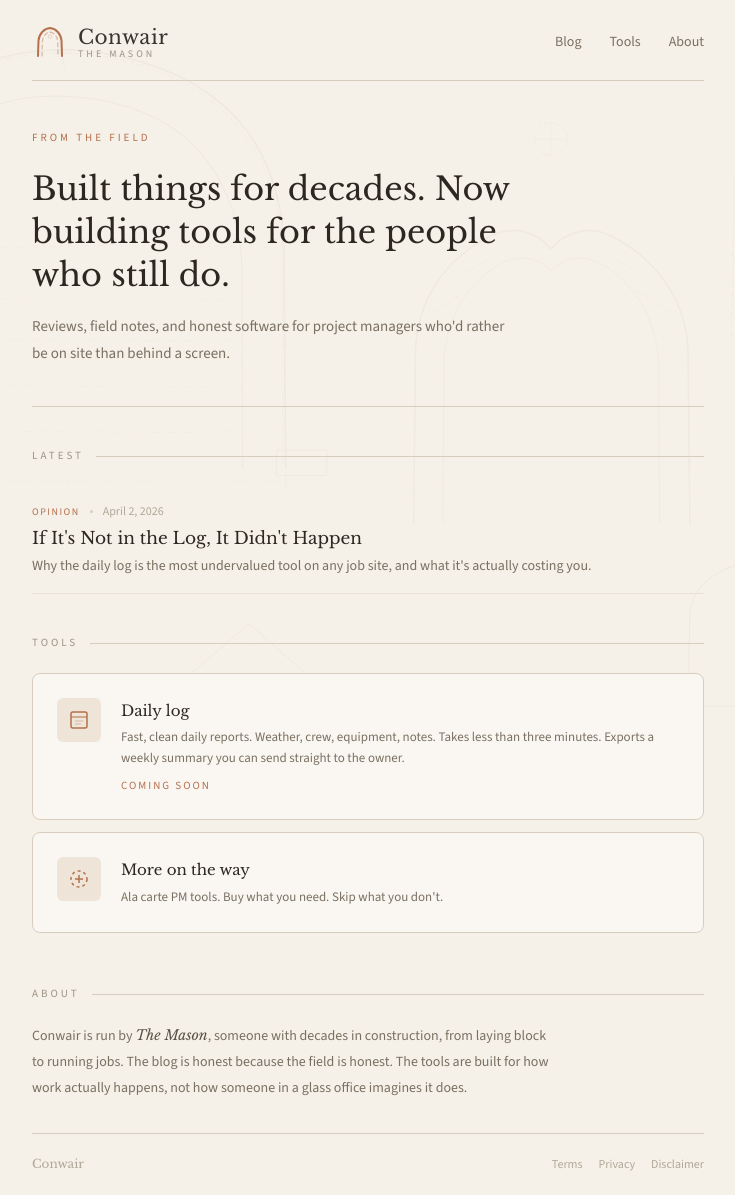
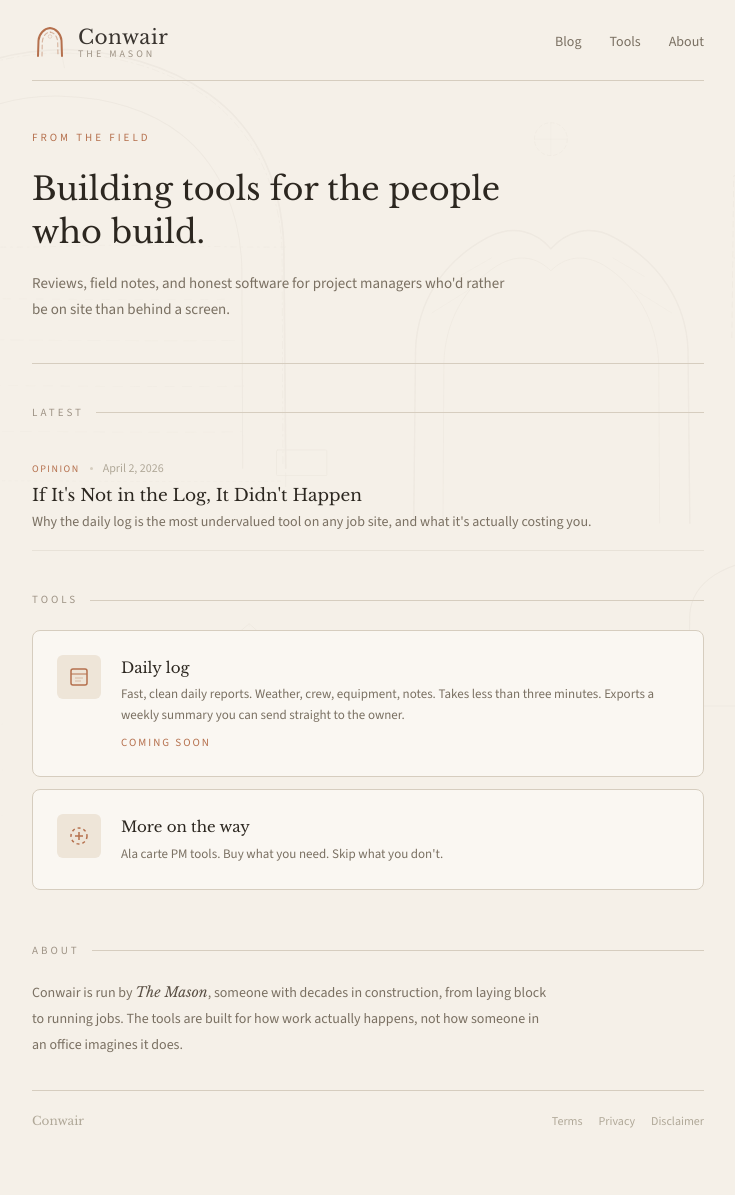
Before and after one commit to oldmanyellsathema/Conwair, a Jekyll site: the page built from index.md, in a window 1280 px wide. Shown: the whole page, without its empty margins (272-1007 px from the left). Built offline with Jekyll 4.4.1, drawn with Linux system fonts in a browser that asks for light colours; after the commit the page ends 1151 px from its top, so only the background shows below that.

Commit message:
Revise hero text and update description for clarity

```diff
--- a/_layouts/home.html
+++ b/_layouts/home.html
@@ -4,7 +4,7 @@ layout: default
 
 <div class="hero">
   <div class="hero-label">From the field</div>
-  <h1>Built things for decades. Now building tools for the people who still do.</h1>
+  <h1>Building tools for the people who build.</h1>
   <p class="hero-body">Reviews, field notes, and honest software for project managers who'd rather be on site than behind a screen.</p>
 </div>
 
@@ -77,5 +77,5 @@ layout: default
     <span>About</span>
     <div class="section-line"></div>
   </div>
-  <p>Conwair is run by <em>The Mason</em>, someone with decades in construction, from laying block to running jobs. The blog is honest because the field is honest. The tools are built for how work actually happens, not how someone in a glass office imagines it does.</p>
+  <p>Conwair is run by <em>The Mason</em>, someone with decades in construction, from laying block to running jobs. The tools are built for how work actually happens, not how someone in an office imagines it does.</p>
 </div>
```
